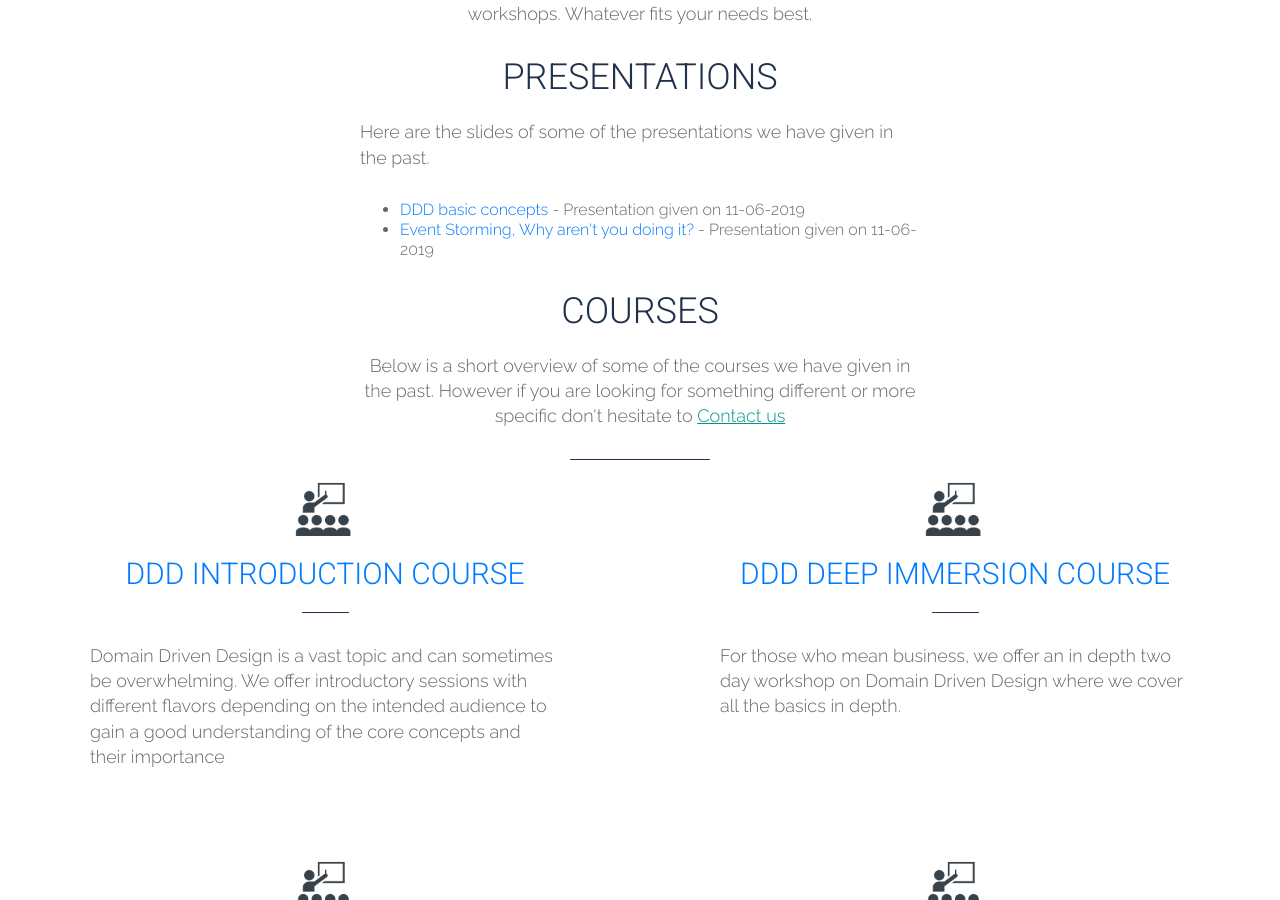
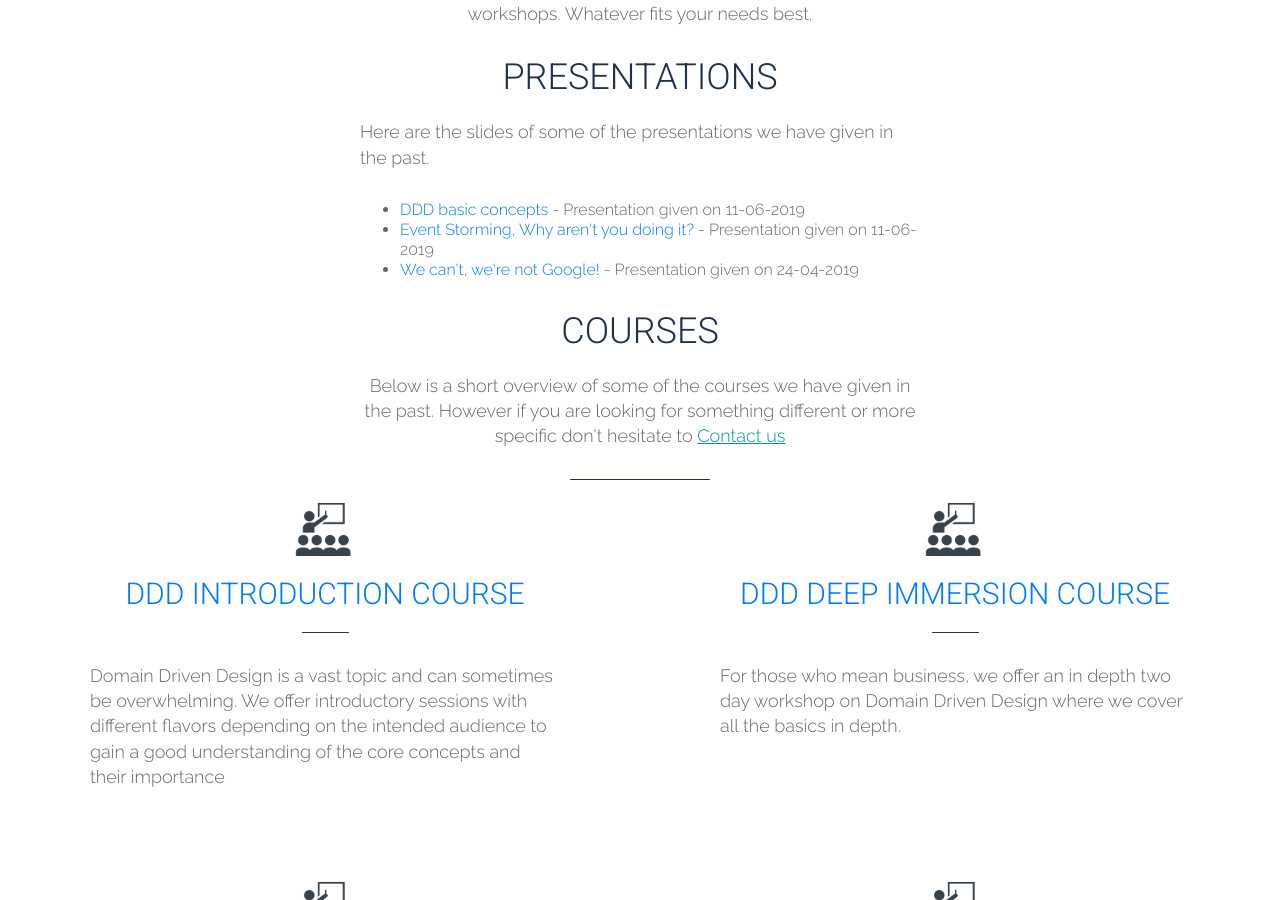
Before and after one commit to tripledio/tripledio.github.io, a Jekyll site: the page built from courses/index.html, in a window 1280 px wide and 900 px high, scrolled down 839 px. Built offline with Jekyll 4.4.1, drawn with Linux system fonts in a browser that asks for light colours; comment, search, counter and statistics services are not loaded.

Commit message:
Add google presentation

```diff
--- a/courses/index.html
+++ b/courses/index.html
@@ -32,6 +32,10 @@ qotd:
             <li>
                 <a href="/docs/eventstorming-presentation-11-06-2019">Event Storming, Why aren't you doing it?</a> -
                 Presentation given on 11-06-2019
+            </li>
+            <li>
+                <a href="/docs/wecantwearenotgoogle.md">We can't, we're not Google!</a> -
+                Presentation given on 24-04-2019
             </li>
         </ul>
     </div>
```
